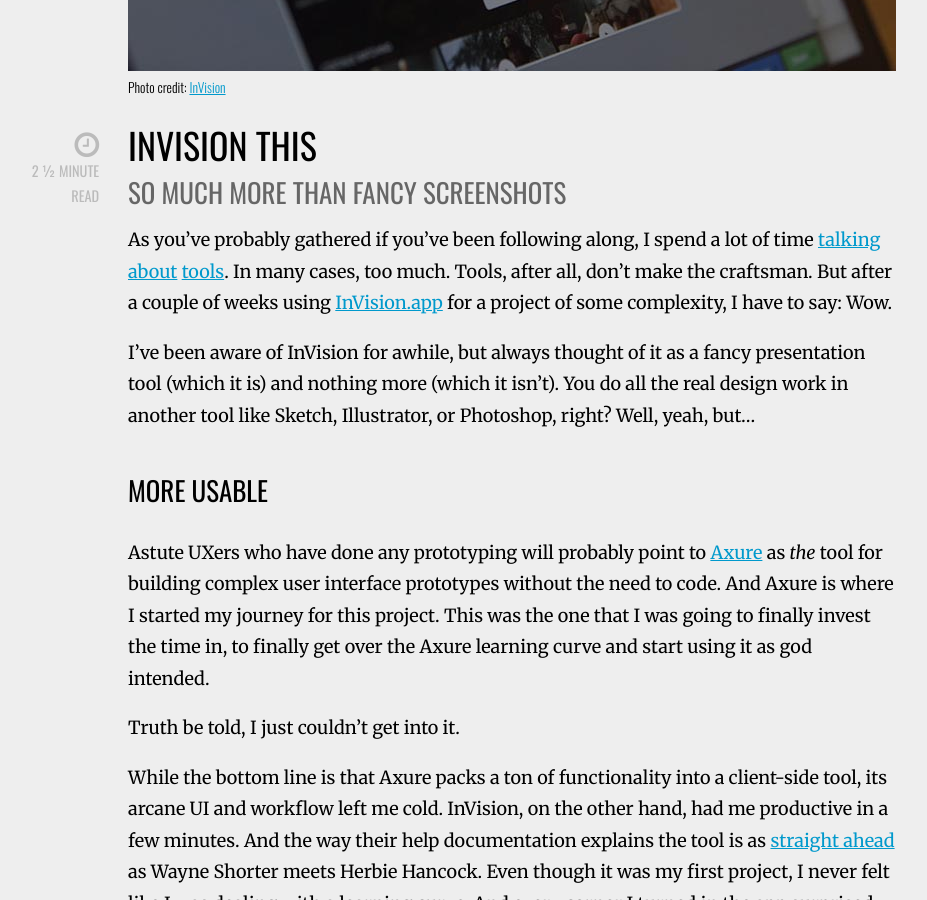
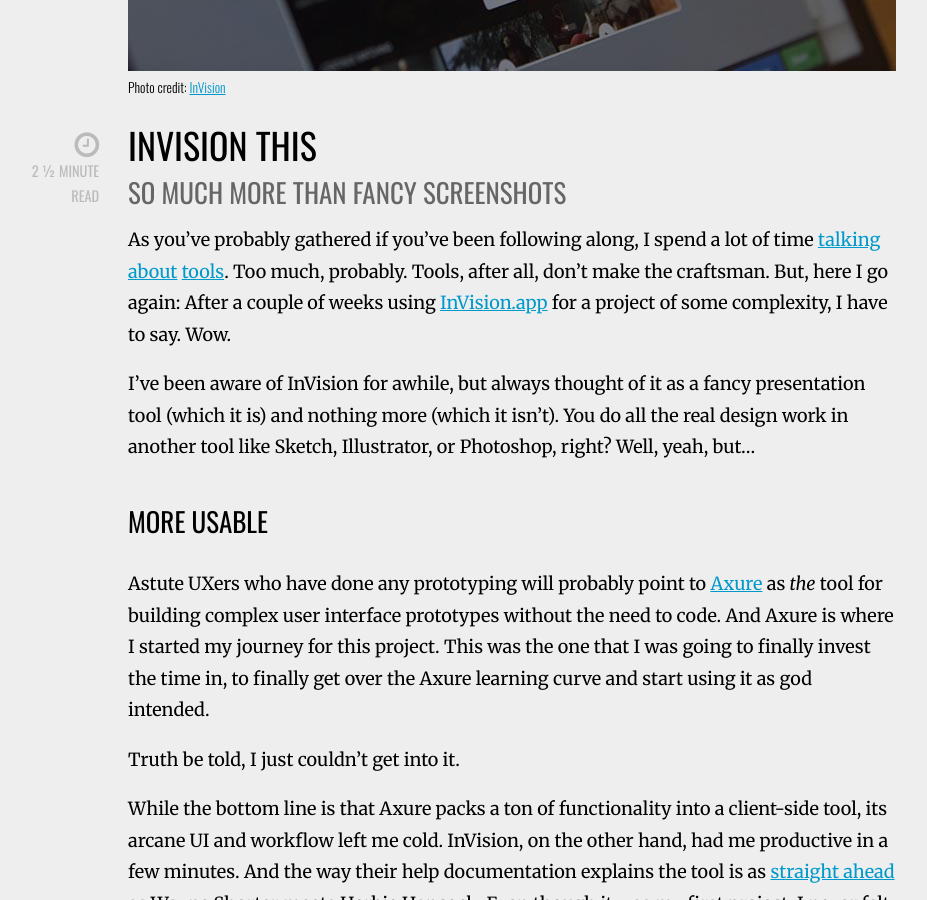
Before and after one commit to drewtodd/drewtodd.github.io, a Jekyll site: the page built from _posts/2016-06-05-invision-this.md, in a window 1280 px wide and 900 px high, scrolled down 423 px. Shown: the whole window, without its empty margins (128-1055 px from the left). Built offline with Jekyll 4.4.1, drawn with Linux system fonts in a browser that asks for light colours; nearby versions of some CDN libraries; comment, search, counter and statistics services are not loaded.

Commit message:
Copy edits

```diff
--- a/_posts/2016-06-05-invision-this.md
+++ b/_posts/2016-06-05-invision-this.md
@@ -17,7 +17,7 @@
 
 ### 2 &frac12; minute read
 
-As you’ve probably gathered if you’ve been following along, I spend a lot of time [talking][1] [about][2] [tools][3]. In many cases, too much. Tools, after all, don’t make the craftsman. But after a couple of weeks using [InVision.app][4] for a project of some complexity, I have to say: Wow.
+As you’ve probably gathered if you’ve been following along, I spend a lot of time [talking][1] [about][2] [tools][3]. Too much, probably. Tools, after all, don’t make the craftsman. But, here I go again: After a couple of weeks using [InVision.app][4] for a project of some complexity, I have to say. Wow.
 
 I’ve been aware of InVision for awhile, but always thought of it as a fancy presentation tool (which it is) and nothing more (which it isn’t). You do all the real design work in another tool like Sketch, Illustrator, or Photoshop, right? Well, yeah, but…
 
```
Also changed, not shown: 2 other files.
